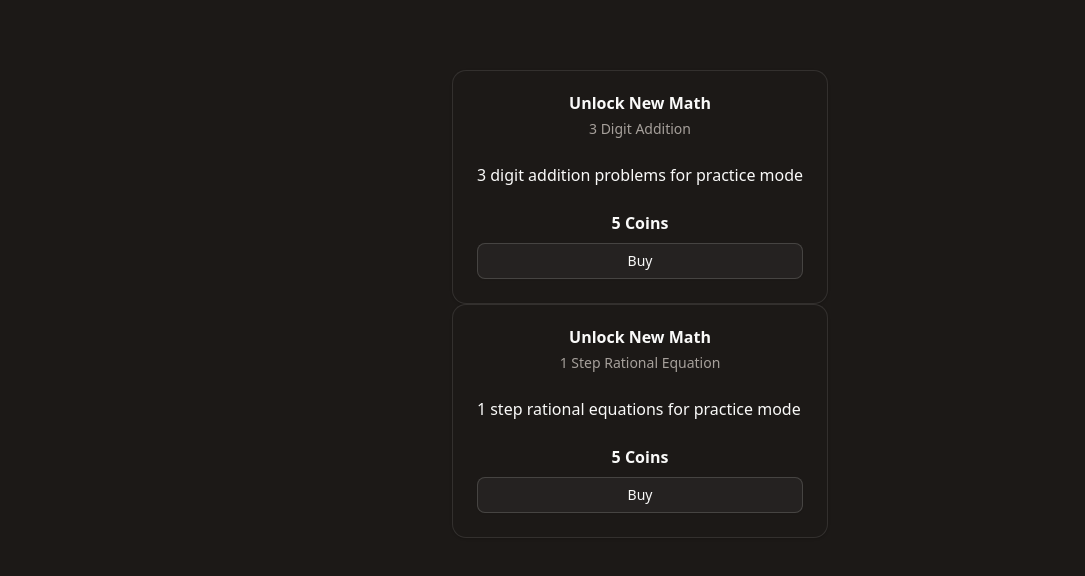
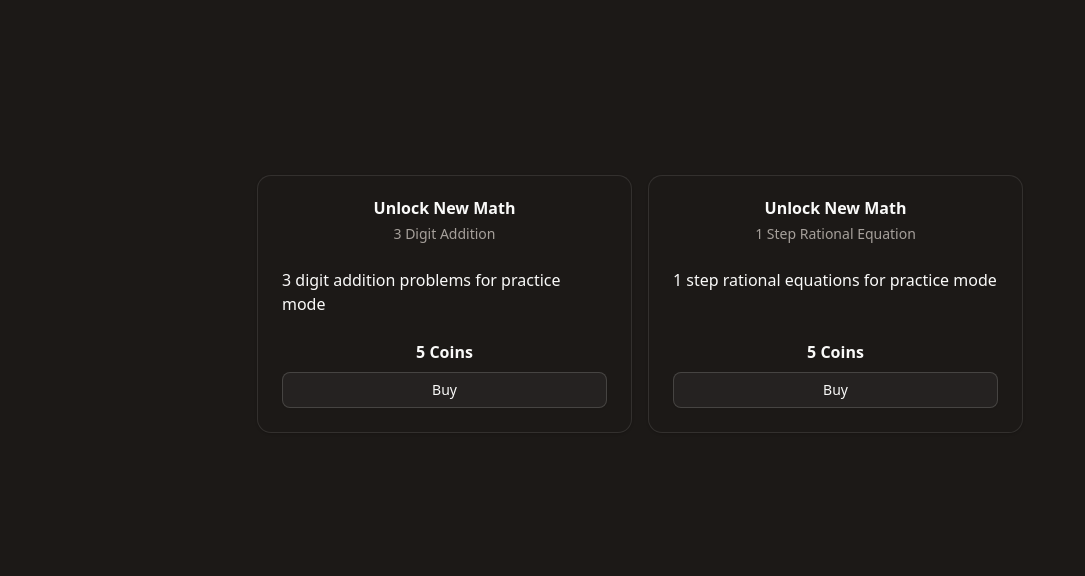
Before and after one commit to StubblyCamera52/math-learning-game, a Next.js app: page /shop in a window 1280 px wide. Shown: the part 256-832 px from the top of the page, without its empty margins (0-1085 px from the left). Built offline with nearby package versions, Linux system fonts and the light colour scheme; what better-react-mathjax would draw is missing.

Commit message:
final changes hopefully for now

```diff
--- a/src/app/gamble/client.tsx
+++ b/src/app/gamble/client.tsx
@@ -36,9 +36,9 @@
         background: "#FDFBD4",
         wireframeBackground: "#222",
         hasBounds: false,
-        wireframes: true,
-        showDebug: true,
-        showSleeping: true,
+        wireframes: false,
+        showDebug: false,
+        showSleeping: false,
       },
     });
 
--- a/src/app/shop/client.tsx
+++ b/src/app/shop/client.tsx
@@ -47,7 +47,7 @@
   const gameState = useGame();
 
   return (
-    <div>
+    <div className="flex flex-row gap-4">
       {shopItems.map((item, index) => {
         return (
           <ShopItemCard
@@ -95,7 +95,7 @@
 
 const ShopItemCard: React.FC<ShopItemProps> = (props) => {
   return (
-    <Card className="w-full max-w-sm">
+    <Card className="w-full max-w-sm flex-col">
       <CardHeader>
         <CardTitle className="text-center">{props.title}</CardTitle>
         <CardDescription className="text-center">
@@ -105,7 +105,7 @@
       <CardContent>
         <p>{props.details}</p>
       </CardContent>
-      <CardFooter className="flex-col gap-2">
+      <CardFooter className="flex-col gap-2 mt-auto">
         <p className="font-bold">{props.price} Coins</p>
         {props.isUnlocked ? (
           <Button className="w-full" variant={"ghost"}>
--- a/src/app/shop/page.tsx
+++ b/src/app/shop/page.tsx
@@ -2,7 +2,7 @@
 
 export default function PracticePage() {
   return (
-      <div className="flex flex-col gap-8 items-center justify-center bg-background h-full">
+      <div className="flex gap-8 items-center justify-center h-full overflow-scroll">
         <ShopClient></ShopClient>
       </div>
     );
```
